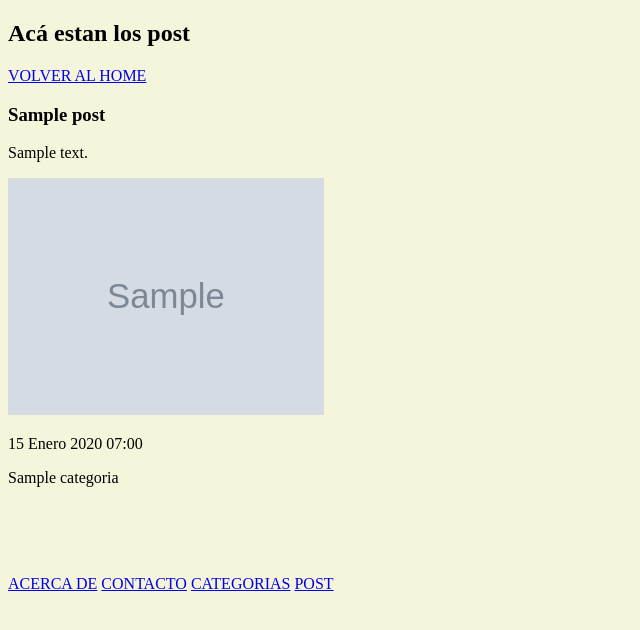
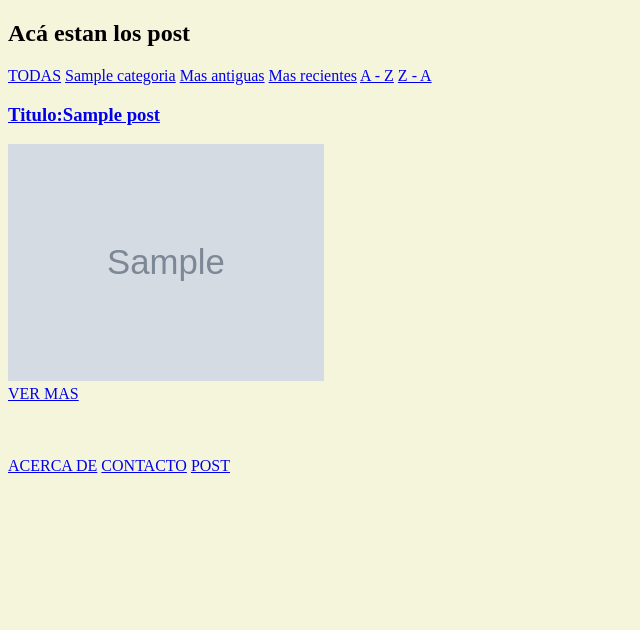
Before and after one commit to cecimaidana/BlogTurismo, a Django app: page /post/ in a window 1280 px wide. Shown: the top 630 px of the page, without its empty margins (0-640 px from the left). Run offline with Django 4.2, Linux system fonts and the light colour scheme; tables that the repository leaves empty hold one stand-in row (values such as "Sample post"); grey boxes marked "Sample" are stand-in pictures.

Commit message:
correcciones-filtros

```diff
--- a/blog/apps/post/urls.py
+++ b/blog/apps/post/urls.py
@@ -6,6 +6,6 @@ app_name = 'post'
 urlpatterns = [
 
     path('',views.ListarPost, name='listar'),
-
+    path('detalle/<int:pk>',views.DetallePost, name='detalle'),
 
 ]
--- a/blog/apps/post/views.py
+++ b/blog/apps/post/views.py
@@ -1,9 +1,44 @@
 from django.shortcuts import render
-from .models import Post
+from .models import Post, Categoria
 # Create your views here.
 def ListarPost (request):
     contexto = {}
+    id_categoria = request.GET.get("id", None)
 
-    n = Post.objects.all() #select * from post
+    if id_categoria:
+        n= Post.objects.filter(categoria_post = id_categoria)
+    else:
+        n = Post.objects.all() #todas las noticias
+
+    #filtro por antiguedad ascendente
+    antiguedad_asc = request.GET.get("antiguedad_asc")
+    if antiguedad_asc:
+        n = Post.objects.all().order_by('fecha_publicacion')
+
+    #filtro por antiguedad descendente
+    antiguedad_desc = request.GET.get("antiguedad_desc")
+    if antiguedad_desc:
+        n = Post.objects.all().order_by('-fecha_publicacion')
+
+    #filtro por orden alfabetico ascendente (titulo)
+    orden_asc = request.GET.get("orden_asc")
+    if orden_asc:
+        n = Post.objects.all().order_by('titulo')
+
+    #filtro orden alfabetico descendente (titulo)
+    orden_desc = request.GET.get("orden_desc")
+    if orden_desc:
+        n = Post.objects.all().order_by('-titulo')
+
+    cat = Categoria.objects.all().order_by('nombre') #ordena por nombre las categorias
     contexto['post']= n
+    contexto['categoria'] = cat
+
     return render (request, 'post/listar.html', contexto)
+
+def DetallePost(request, pk):
+    contexto = {}
+
+    n = Post.objects.get(pk = pk) #objeto en especifico
+    contexto['post']= n
+    return render (request, 'post/detalle.html', contexto)
--- a/blog/blog/settings/local.py
+++ b/blog/blog/settings/local.py
@@ -9,7 +9,7 @@ ALLOWED_HOSTS = []
 DATABASES = {
     'default': {
         'ENGINE': 'django.db.backends.mysql',
-        'NAME': 'proyecto_final',
+        'NAME': 'blog_turismo',
         'USER': 'root',
         'PASSWORD': 'root',
         'HOST': 'localhost',
--- a/blog/blog/urls.py
+++ b/blog/blog/urls.py
@@ -24,6 +24,5 @@ urlpatterns = [
     path('',views.Home, name='home'),
     path('acerca_de/', views.Acerca_de, name = 'acerca_de'),
     path('contacto/', views.Contacto, name = 'contacto'),
-    path('categorias/', views.Categorias, name ='categorias' ),
     path('post/', include('apps.post.urls')),
 ] + static(settings.MEDIA_URL, document_root=settings.MEDIA_ROOT)
--- a/blog/blog/views.py
+++ b/blog/blog/views.py
@@ -8,6 +8,3 @@ def Acerca_de (request):
 
 def Contacto(request):
     return render(request, 'contacto.html')
-
-def Categorias(request):
-    return render(request, 'categorias.html')
--- a/blog/static/css/main.css
+++ b/blog/static/css/main.css
@@ -1,3 +1,7 @@
 .contenedor {
     background-color: beige;
 }
+
+.post{
+    text-align: center;
+}
--- a/blog/templates/base.html
+++ b/blog/templates/base.html
@@ -13,7 +13,6 @@
     {%endblock contenido%}
     <a href="{% url 'acerca_de' %}">ACERCA DE</a>
     <a href="{% url 'contacto' %}">CONTACTO</a>
-    <a href="{% url 'categorias' %}">CATEGORIAS</a>
     <a href="{% url 'post:listar' %}">POST</a>
 
 
--- a/blog/templates/post/listar.html
+++ b/blog/templates/post/listar.html
@@ -3,13 +3,21 @@
 {%block titulo%}Post{%endblock titulo%}
 {%block contenido%}
     <h2>Acá estan los post</h2>
-    <a href="{% url 'home' %}">VOLVER AL HOME</a>
+    <div class="submenu">
+        <a href ="{% url 'post:listar' %}">TODAS</a>
+        {% for cat in categoria %}
+            <a href ="?id={{cat.pk}}">{{cat.nombre}}</a>
+        {% endfor %}
+        <a href ="?antiguedad_asc=1">Mas antiguas</a>
+        <a href ="?antiguedad_desc=1">Mas recientes</a>
+        <a href ="?orden_asc=1">A - Z</a>
+        <a href ="?orden_desc=1">Z - A</a>
+    </div>
     {% for post in post %}
-        <h3>{{post.titulo}}</h3>
-        <p>{{post.contenido}}</p>
+        <h3><a href="{% url 'post:detalle' post.pk %}">Titulo:{{post.titulo}} </a></h3>
         <img src="{{post.imagenes.url}}" width="25%">
-        <p>{{post.fecha_publicacion}}</p>
-        <p>{{post.categoria_post}}</p>
+        <br>
+        <a href ="{% url 'post:detalle' post.pk %}">VER MAS</a>
         <br>
         <br>
         <br>
```
Also changed, not shown: blog/templates/categorias.html (deleted, +0 -7 lines), blog/templates/post/detalle.html (added, +20 -0 lines), blog/media/post/playa_lGFKOMb.jpg (added), blog/media/post/taj_mahal_ttpAcbc.jpg (added).
